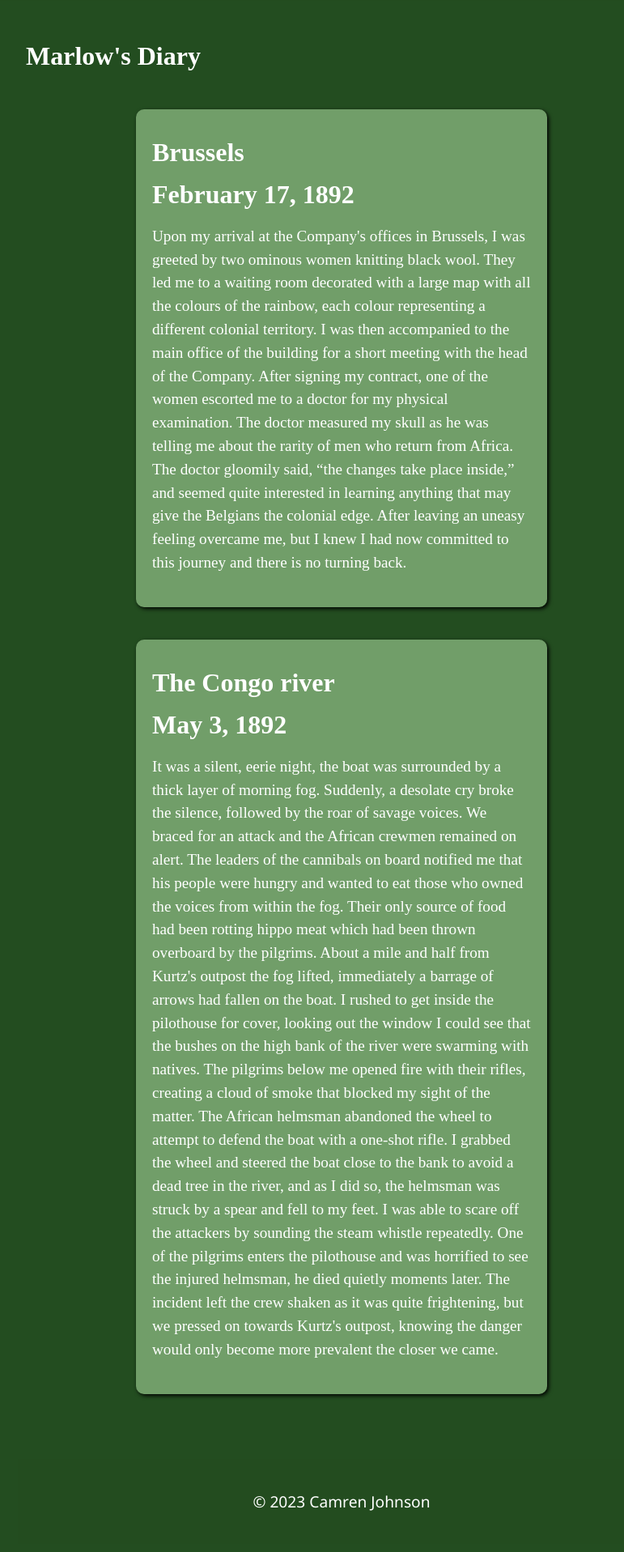
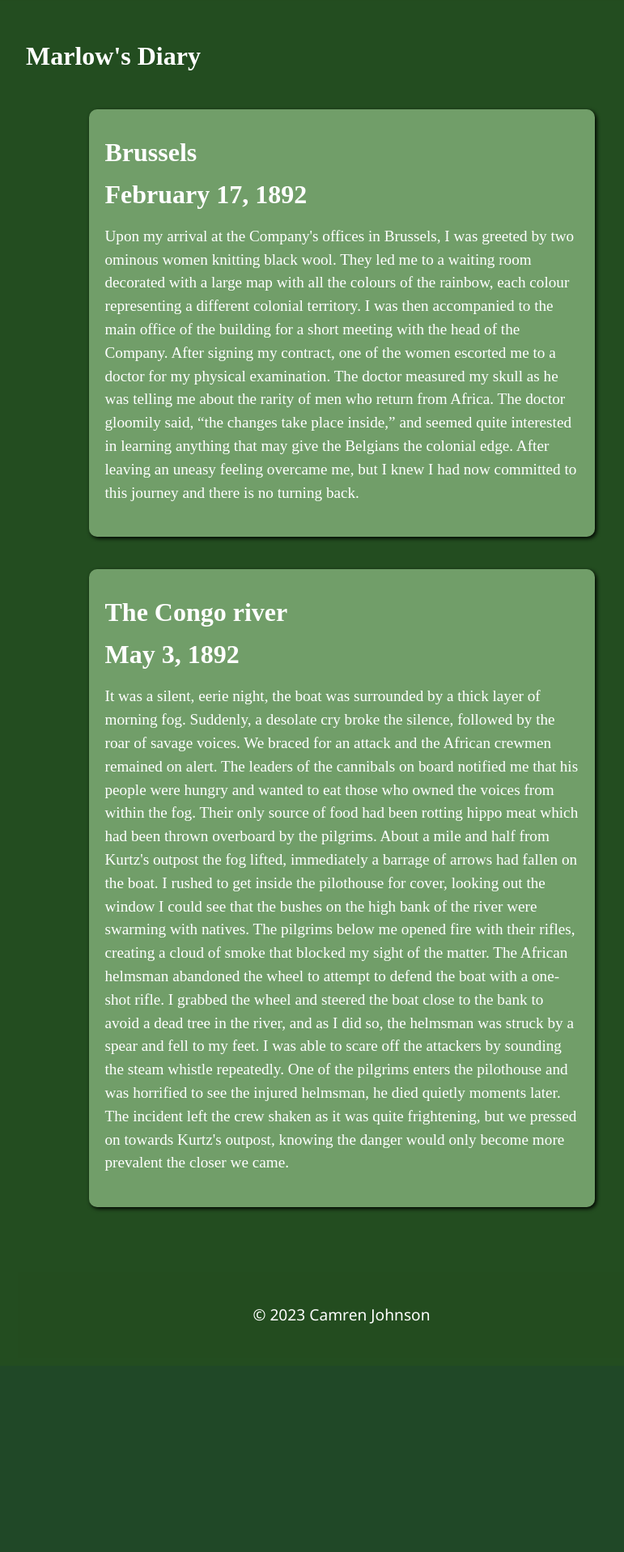
Before and after one commit to cam124/HeartOfDarkness, a Flask app: page /diary in a window 1280 px wide. Shown: the part 590-2507 px from the top of the page at 81% size, without its empty margins (218-989 px from the left). After the commit the page ends 2225 px from the top, so only its background shows below. Run offline with Flask 2, Linux system fonts and the light colour scheme.

Commit message:
width of entry

```diff
--- a/website/static/jungle.css
+++ b/website/static/jungle.css
@@ -144,7 +144,7 @@ body {
     margin: 20px;
     padding: 20px;
     box-shadow: 2px 2px 5px #000;
-    width: 60%;
+    width: 75%;
   }
 
   .old-timey-title {
```
